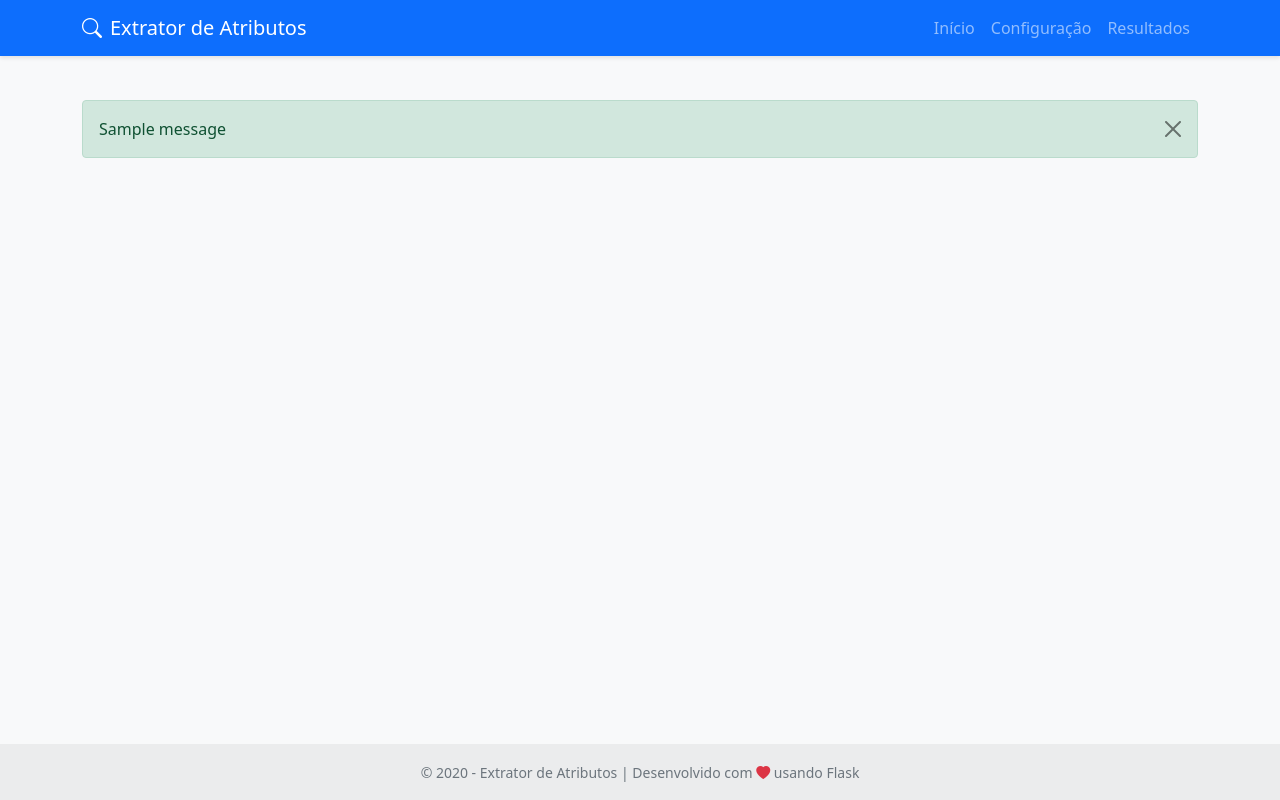
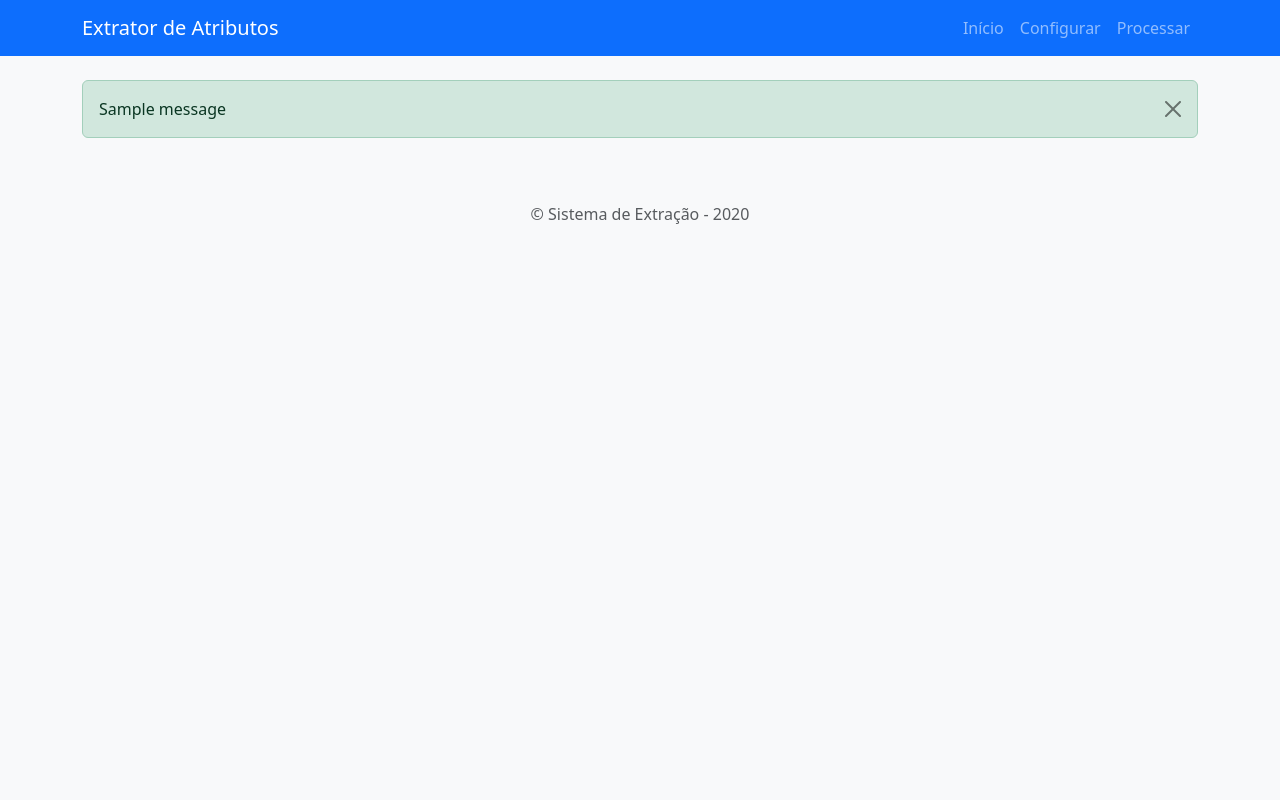
Before and after one commit to Douglasprojetospro/extrator-atributos-web, a Flask app: template templates/base.html in a window 1280 px wide. Run offline with Flask 3, Linux system fonts and the light colour scheme; the template is opened without the code that fills it: most values are stand-ins (such as "Sample title", 1, 10 or a date in 2020); one stand-in notice (Sample message) is shown; some libraries are stand-ins or nearby versions.

Commit message:
Update base.html

```diff
--- a/templates/base.html
+++ b/templates/base.html
@@ -2,168 +2,45 @@
 <html lang="pt-BR">
 <head>
     <meta charset="UTF-8">
+    <title>{% block title %}Extrator de Atributos{% endblock %}</title>
     <meta name="viewport" content="width=device-width, initial-scale=1.0">
-    <title>{% block title %}Extrator de Atributos{% endblock %}</title>
+    <link href="https://cdn.jsdelivr.net/npm/bootstrap@5.3.0/dist/css/bootstrap.min.css" rel="stylesheet">
+    <link href="https://cdn.jsdelivr.net/npm/bootstrap-icons@1.10.0/font/bootstrap-icons.css" rel="stylesheet">
+</head>
+<body class="bg-light">
 
-    <!-- Bootstrap CSS -->
-    <link href="https://cdn.jsdelivr.net/npm/bootstrap@5.1.3/dist/css/bootstrap.min.css" rel="stylesheet">
-
-    <!-- Bootstrap Icons -->
-    <link href="https://cdn.jsdelivr.net/npm/bootstrap-icons@1.10.5/font/bootstrap-icons.css" rel="stylesheet">
-
-    <!-- DataTables CSS -->
-    <link href="https://cdn.datatables.net/1.11.5/css/dataTables.bootstrap5.min.css" rel="stylesheet">
-
-    <!-- Estilos customizados -->
-    <style>
-        :root {
-            --primary-color: #0d6efd;
-            --secondary-color: #6c757d;
-        }
-
-        body {
-            display: flex;
-            flex-direction: column;
-            min-height: 100vh;
-            background-color: #f8f9fa;
-        }
-
-        main {
-            flex: 1;
-            padding-top: 20px;
-            padding-bottom: 20px;
-        }
-
-        .navbar {
-            box-shadow: 0 2px 4px rgba(0, 0, 0, 0.1);
-        }
-
-        footer {
-            background-color: rgba(0, 0, 0, 0.05);
-        }
-
-        .card {
-            margin-bottom: 20px;
-            box-shadow: 0 0.125rem 0.25rem rgba(0, 0, 0, 0.075);
-        }
-
-        .card-header {
-            font-weight: 500;
-            background-color: rgba(0, 0, 0, 0.03);
-            border-bottom: 1px solid rgba(0, 0, 0, 0.125);
-        }
-
-        .variacao-item {
-            background-color: #f8f9fa;
-            border-radius: 0.25rem;
-            padding: 1rem;
-            margin-bottom: 1rem;
-            border-left: 4px solid var(--primary-color);
-        }
-
-        .alert button.btn-close {
-            float: right;
-        }
-
-        .file-input-label {
-            cursor: pointer;
-            padding: 0.375rem 0.75rem;
-            border-radius: 0.25rem;
-            background-color: #f8f9fa;
-            border: 1px solid #ced4da;
-        }
-
-        .file-input-label:hover {
-            background-color: #e9ecef;
-        }
-    </style>
-
-    {% block styles %}{% endblock %}
-</head>
-<body>
-    <!-- Barra de navegação -->
-    <nav class="navbar navbar-expand-lg navbar-dark bg-primary">
+<nav class="navbar navbar-expand-lg navbar-dark bg-primary mb-4">
     <div class="container">
-            <a class="navbar-brand" href="{{ url_for('index') }}">
-                <i class="bi bi-search me-2"></i>Extrator de Atributos
-            </a>
-            <button class="navbar-toggler" type="button" data-bs-toggle="collapse" data-bs-target="#navbarNav"
-                    aria-controls="navbarNav" aria-expanded="false" aria-label="Alternar navegação">
-                <span class="navbar-toggler-icon"></span>
-            </button>
-            <div class="collapse navbar-collapse" id="navbarNav">
+        <a class="navbar-brand" href="/">Extrator de Atributos</a>
+        <div class="collapse navbar-collapse">
             <ul class="navbar-nav ms-auto">
-                    <li class="nav-item">
-                        <a class="nav-link{% if request.endpoint == 'index' %} active{% endif %}" href="{{ url_for('index') }}">Início</a>
-                    </li>
-                    <li class="nav-item">
-                        <a class="nav-link{% if request.endpoint == 'configuracao' %} active{% endif %}" href="{{ url_for('configuracao') }}">Configuração</a>
-                    </li>
-                    <li class="nav-item">
-                        <a class="nav-link{% if request.endpoint == 'resultados' %} active{% endif %}" href="{{ url_for('resultados') }}">Resultados</a>
-                    </li>
+                <li class="nav-item"><a class="nav-link" href="/">Início</a></li>
+                <li class="nav-item"><a class="nav-link" href="/configurar">Configurar</a></li>
+                <li class="nav-item"><a class="nav-link" href="/processar">Processar</a></li>
             </ul>
         </div>
     </div>
 </nav>
 
-    <!-- Conteúdo principal -->
-    <main class="container my-4">
+<div class="container">
     {% with messages = get_flashed_messages(with_categories=true) %}
         {% if messages %}
             {% for category, message in messages %}
-                    <div class="alert alert-{{ category }} alert-dismissible fade show mb-4" role="alert">
+                <div class="alert alert-{{ 'danger' if category == 'error' else 'success' }} alert-dismissible fade show" role="alert">
                     {{ message }}
-                        <button type="button" class="btn-close" data-bs-dismiss="alert" aria-label="Fechar"></button>
+                    <button type="button" class="btn-close" data-bs-dismiss="alert" aria-label="Close"></button>
                 </div>
             {% endfor %}
         {% endif %}
     {% endwith %}
 
     {% block content %}{% endblock %}
-    </main>
+</div>
 
-    <!-- Rodapé -->
-    <footer class="mt-auto text-center text-muted py-3">
-        <div class="container">
-            <small>
-                &copy; {{ now.year if now else '2024' }} - Extrator de Atributos |
-                Desenvolvido com <i class="bi bi-heart-fill text-danger"></i> usando Flask
-            </small>
-        </div>
+<footer class="text-center text-muted mt-5 py-3">
+    &copy; {{ config.SITE_NAME if config.SITE_NAME else 'Sistema de Extração' }} - {{ current_year }}
 </footer>
 
-    <!-- Bootstrap JS Bundle -->
-    <script src="https://cdn.jsdelivr.net/npm/bootstrap@5.1.3/dist/js/bootstrap.bundle.min.js"></script>
-
-    <!-- jQuery -->
-    <script src="https://code.jquery.com/jquery-3.6.0.min.js"></script>
-
-    <!-- DataTables JS -->
-    <script src="https://cdn.datatables.net/1.11.5/js/jquery.dataTables.min.js"></script>
-    <script src="https://cdn.datatables.net/1.11.5/js/dataTables.bootstrap5.min.js"></script>
-
-    <!-- Scripts base -->
-    <script>
-        $(document).ready(function() {
-            // Mostrar nome do arquivo selecionado
-            $('input[type="file"]').change(function(e) {
-                var fileName = e.target.files[0]?.name || 'Nenhum arquivo selecionado';
-                $(this).next('.file-input-label').text(fileName);
-            });
-
-            // Inicialização de DataTables se houver tabelas
-            if ($.fn.DataTable) {
-                $('table').DataTable({
-                    language: {
-                        url: 'https://cdn.datatables.net/plug-ins/1.11.5/i18n/pt-BR.json'
-                    },
-                    responsive: true
-                });
-            }
-        });
-    </script>
-
-    {% block scripts %}{% endblock %}
+<script src="https://cdn.jsdelivr.net/npm/bootstrap@5.3.0/dist/js/bootstrap.bundle.min.js"></script>
 </body>
 </html>
```
Lines whose indentation alone changed are shown as unchanged.
